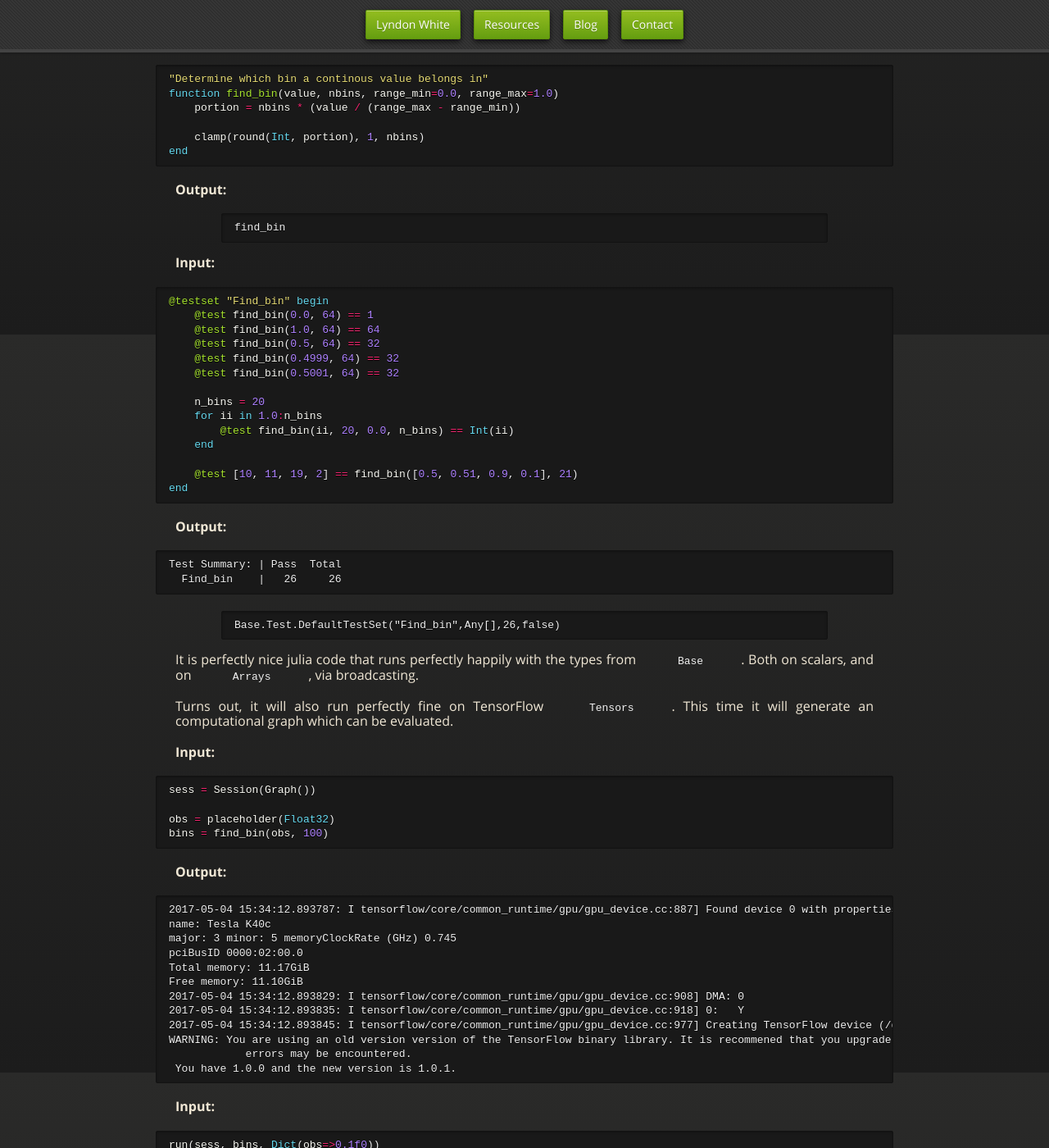
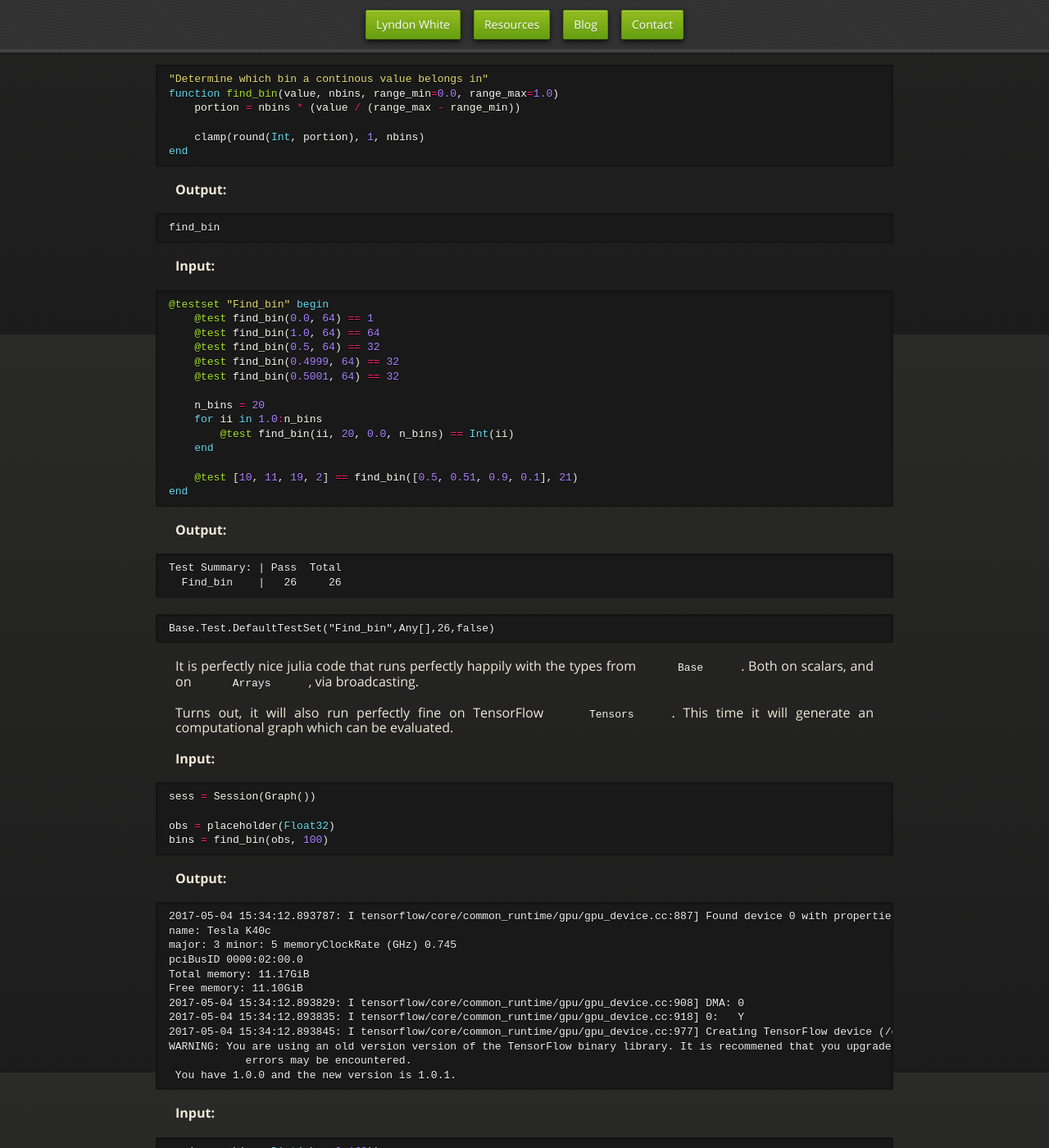
Before and after one commit to oxinabox/oxinabox.github.io, a Jekyll site: the page built from _posts/2017-05-04-Plain-Functions-that-Just-Work-with-TensorFlow.jl.md, in a window 1280 px wide and 1400 px high, scrolled down 492 px. Shown: the whole window at 82% size. Built offline with Jekyll 4.4.1, drawn with Linux system fonts in a browser that asks for light colours; nearby versions of some CDN libraries; some web fonts are replaced.

Commit message:
Update styles.css

```diff
--- a/stylesheets/styles.css
+++ b/stylesheets/styles.css
@@ -315,7 +315,7 @@
   padding: 0;
 }
 
-.highlight, .highlighter-rouge { /*boxes containing `code` etc*/
+figure .highlight, div .highlighter-rouge { /*boxes containing `code` etc*/
   margin: 16px 40px;
 }
 
```
